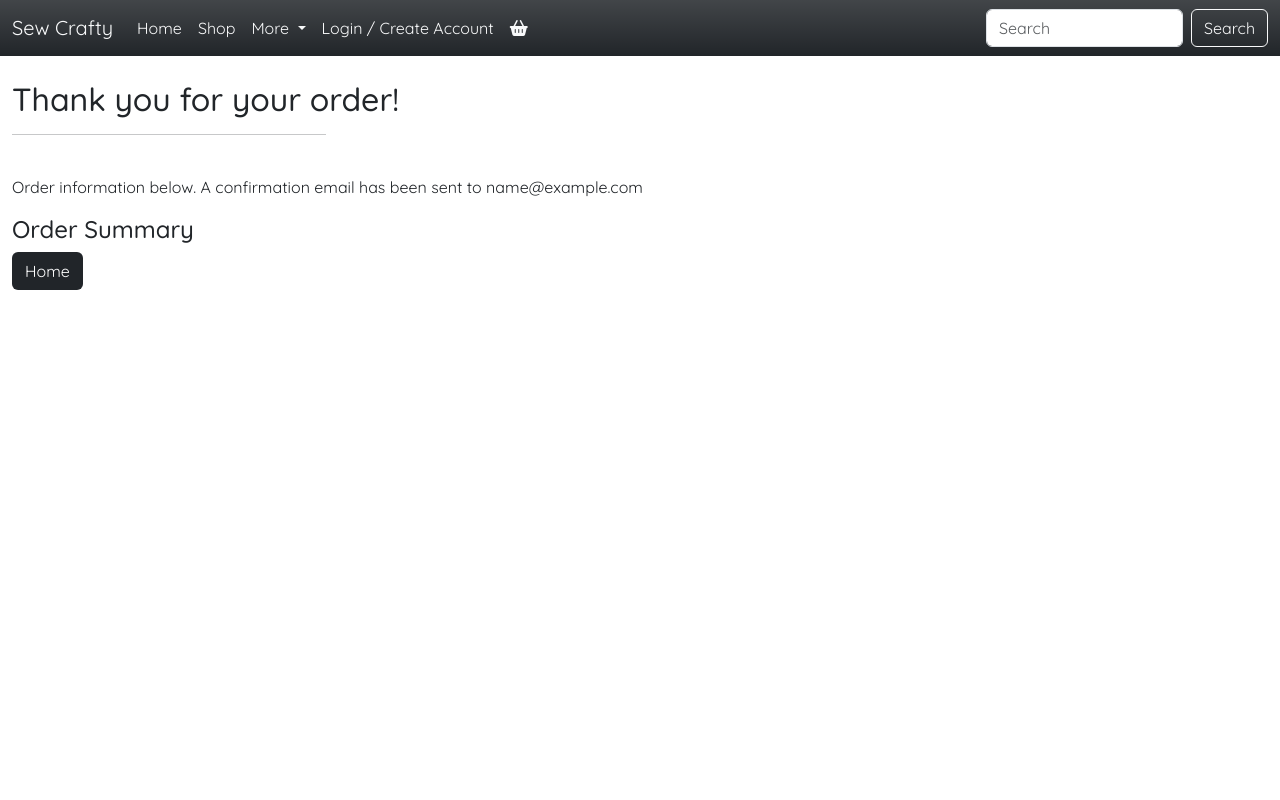
After one commit to Cleg83/sew_crafty, a Django app: page /checkout/success/000 in a window 1280 px wide. The commit adds this page. Run offline with Django 5.2, Linux system fonts and the light colour scheme; tables that the repository leaves empty hold one stand-in row (values such as "Sample post"); some libraries are stand-ins or nearby versions.

Commit message:
Continue with payment funcionality. Create success page for successful checkout

```diff
--- a/checkout/__init__.py
+++ b/checkout/__init__.py
@@ -0,0 +1 @@
+default_app_config = 'checkout.apps.CheckoutConfig'
--- a/checkout/models.py
+++ b/checkout/models.py
@@ -30,8 +30,8 @@ class Order(models.Model):
 
     def update_total(self):
         self.order_total = self.lineitems.aggregate(Sum('item_total'))['item_total__sum'] or 0
-        if self.item_count < settings.FREE_DELIVERY_ITEM_THRESHOLD:
-            self.delivery_fee = self.order_total + settings.STANDARD_DELIVERY_COST
+        if self.item_count < str(settings.FREE_DELIVERY_ITEM_THRESHOLD):
+            self.delivery_fee = int(settings.STANDARD_DELIVERY_COST)
         else:
             self.delivery_fee = 0
         self.grand_total = self.order_total + self.delivery_fee
@@ -57,7 +57,7 @@ class LineItem(models.Model):
         """
         Set item total and update order total
         """
-        self.item_total = self.product.price * self.quantity
+        self.item_total = self.shop_item.price * self.quantity
         super().save(*args, **kwargs)
 
     def __str__(self):
--- /dev/null
+++ b/checkout/templates/checkout/success.html
@@ -0,0 +1,33 @@
+{% extends "base.html" %}
+{% block title_addition %} - Success{% endblock %}
+{% load static %}
+
+{% block content %}
+
+<div class="background-container">
+    <div class="background-no-image"></div>
+</div>
+<div class="container-fluid container-top-margin-lg">
+    <div class="row">
+        <div class="col">
+            <h2>Thank you for your order!</h2>
+            <hr class="heading-rule">
+            <br>
+            <p>Order information below. A confirmation email has been sent to {{ order.email }}</p>
+        </div>
+    </div>
+    <div class="row">
+        <div class="col">
+            <h4>Order Summary</h4>
+        </div>
+    </div>
+    <div class="row">
+        <div class="col">
+            <a href="{% url 'home' %}" class="btn rounded-2 dark-button mb-3">
+                <span>Home</span>
+            </a>
+        </div>
+    </div>
+</div>
+
+{% endblock %}
--- a/checkout/urls.py
+++ b/checkout/urls.py
@@ -2,5 +2,6 @@ from django.urls import path
 from . import views
 
 urlpatterns = [
-    path('', views.checkout, name='checkout')
+    path('', views.checkout, name='checkout'),
+    path('success/<order_number>', views.success, name='success'),
 ]
--- a/checkout/views.py
+++ b/checkout/views.py
@@ -1,23 +1,114 @@
-from django.shortcuts import render, redirect, reverse
+from django.shortcuts import render, redirect, reverse, get_object_or_404
 from django.contrib import messages
 from django.conf import settings
 
 from .forms import OrderForm
+from basket.contexts import basket_contents
+
+from .models import Order, LineItem
+from shop.models import Product
+
+import stripe
 
 # Create your views here.
 def checkout(request):
-    basket = request.session.get('basket', {})
 
-    if not basket:
-        messages.error(request, "There's not currently anything in your basket")
-        return redirect(reverse('shop'))
+    stripe_public = settings.STRIPE_PUBLIC
+    stripe_secret = settings.STRIPE_SECRET
+
+    if request.method == 'POST':
+        basket = request.session.get('basket', {})
+        form_data = {
+            'first_name': request.POST['first_name'],
+            'last_name': request.POST['last_name'],
+            'email': request.POST['email'],
+            'phone_number': request.POST['phone_number'],
+            'address_1': request.POST['address_1'],
+            'address_2': request.POST['address_2'],
+            'town': request.POST['town'],
+            'postcode': request.POST['postcode'],
+            'county': request.POST['county'],
+            'country': request.POST['country'],
+        }
+
+        order_form = OrderForm(form_data)
+        if order_form.is_valid:
+            order = order_form.save()
+            for item_id, item_data in basket.items():
+                try:
+                    if isinstance(item_data, int):
+                        shop_item = Product.objects.get(id=item_id)
+                        line_item = LineItem(
+                            order=order,
+                            shop_item=shop_item,
+                            quantity=item_data,
+                        )
+                        line_item.save()
+                    else:
+                        for quantity in item_data.items():
+                            line_item = LineItem(
+                            order=order,
+                            shop_item=shop_item,
+                            quantity=quantity,
+                        )
+                        line_item.save()
+                except Product.DoesNotExist:
+                    messages.error(request,
+                        "One item in your basket doesn't exist. "
+                        "Please contact us for assistance.")
+                    order.delete()
+                    return redirect(reverse, 'view_basket')
+
+            return redirect(reverse('success', args=[order.order_number]))
+        else:
+            messages.error(request, 'Error with form. Please check the information you entered.')
+
+    else:
+        basket = request.session.get('basket', {})
+        if not basket:
+            messages.error(request, "There's nothing in your basket")
+            return redirect(reverse('shop'))
+
+        basket_to_checkout = basket_contents(request)
+        checkout_total = basket_to_checkout['grand_total']
+        stripe_total = round(checkout_total * 100)
+        stripe.api_key = stripe_secret
+        intent = stripe.PaymentIntent.create(
+            amount=stripe_total,
+            currency = settings.STRIPE_CURRENCY,
+        )
 
     order_form = OrderForm()
+
+    if not stripe_public:
+        messages.warning(request, 'Missing stripe public key. \
+            Please check environment variables are set correctly ')
+
     template = 'checkout/checkout.html'
     context = {
         'order_form': order_form,
-        'stripe_public': 'pk_test_51QUs3ADscwJkW4XYHBWj1pMlP8s5oz0sR36I4KXKpg9083GbudywpIbNofJD5OKRl9bJ8dgDDGUvtJnygcMSicrD00iC78KtyX',
-        'stripe_secret': 'test stripe secret',
+        'stripe_public': stripe_public,
+        'client_secret': intent.client_secret,
     }
 
     return render(request, template, context)
+
+
+def success(request, order_number):
+    """
+    Handle successful checkouts
+    """
+    order = get_object_or_404(Order, order_number=order_number)
+    messages.success(request, f'Order successful! \
+        Order number: {order_number}. \
+        Confirmation will be sent to {order.email}.')
+
+    if 'basket' in request.session:
+        del request.session['basket']
+
+    template = 'checkout/success.html'
+    context = {
+        'order': order
+    }
+
+    return render(request, template, context)
```
Also changed, not shown: checkout/static/checkout/js/stripe_integration.js (+45 -3 lines), checkout/templates/checkout/checkout.html (+18 -18 lines), sew_crafty/settings.py (+6 -3 lines).
